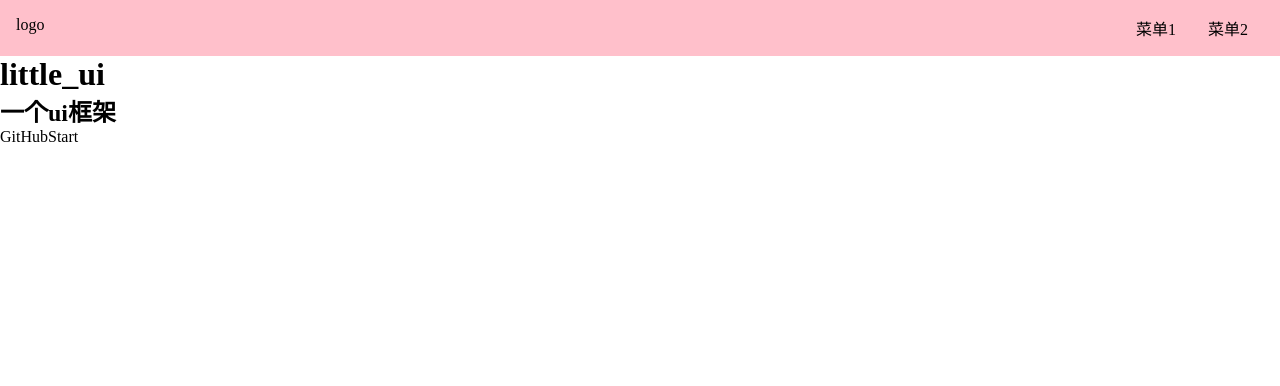
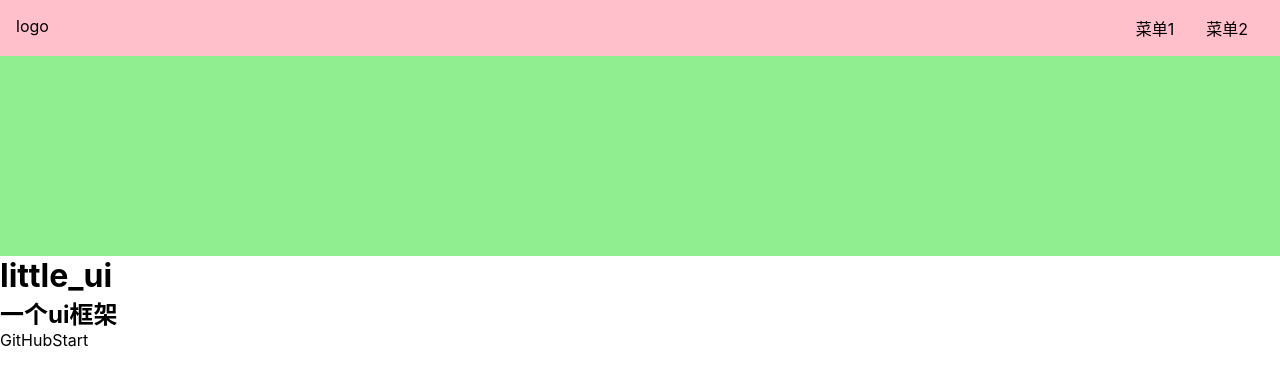
Before and after one commit to qiyi-li/little_ui, a Vue app: page /#/ in a window 1280 px wide. Shown: the top 386 px of the page. Built offline with nearby package versions, Linux system fonts and the light colour scheme.

Commit message:
home style

```diff
--- a/src/index.scss
+++ b/src/index.scss
@@ -14,3 +14,9 @@
     border-bottom: 1px solid;
   }
 }
+body {
+  font-size: 16px;
+  // 为什么这样写 font-family
+  // 答案见 https://github.com/zenozeng/fonts.css/
+  font-family: -apple-system, "Noto Sans", "Helvetica Neue", Helvetica, "Nimbus Sans L", Arial, "Liberation Sans", "PingFang SC", "Hiragino Sans GB", "Noto Sans CJK SC", "Source Han Sans SC", "Source Han Sans CN", "Microsoft YaHei", "Wenquanyi Micro Hei", "WenQuanYi Zen Hei", "ST Heiti", SimHei, "WenQuanYi Zen Hei Sharp", sans-serif;
+}
--- a/src/views/Doc.vue
+++ b/src/views/Doc.vue
@@ -12,7 +12,7 @@
   </div>
 </template>
 <script lang="ts">
-import TopNav from "../components/TopNav";
+import TopNav from "../components/TopNav.vue";
 
 export default {
   components: {TopNav}
--- a/src/views/Home.vue
+++ b/src/views/Home.vue
@@ -10,13 +10,37 @@
     </p>
   </div>
 </template>
-<style lang='scss' scoped>
 
+<script lang="ts">
+import TopNav from "../components/TopNav.vue";
 
-</style>
-<script lang="ts">
-import TopNav from '../components/TopNav'
 export default {
   components: {TopNav}
+};
+</script>
+
+<style lang='scss' scoped>
+.banner {
+  padding: 100px 0;
+  display: flex;
+  justify-content: center;
+  align-items: center;
+  flex-direction: column;
+  background: lightgreen;
+
+  > .actions {
+    padding: 8px 0;
+
+    a {
+      margin: 0 8px;
+      background: #fff;
+      display: inline-block;
+      $h: 28px;
+      height: $h;
+      line-height: $h;
+      border-radius: $h/2;
+      padding: 0 8px;
+    }
+  }
 }
-</script>
+</style>
```
